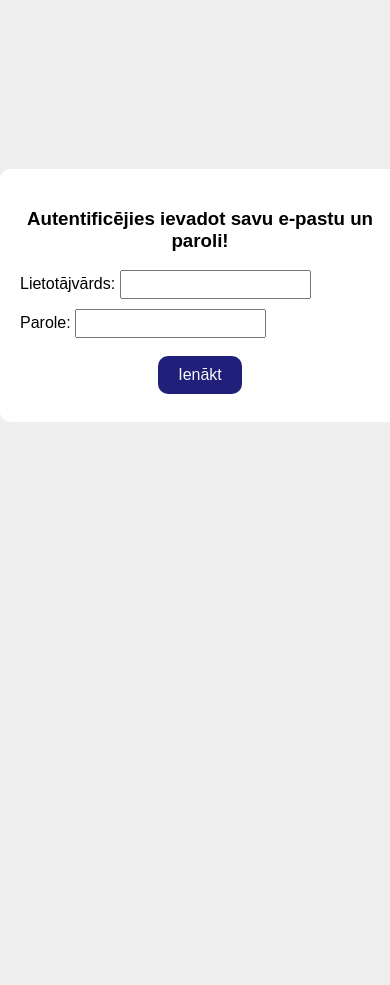
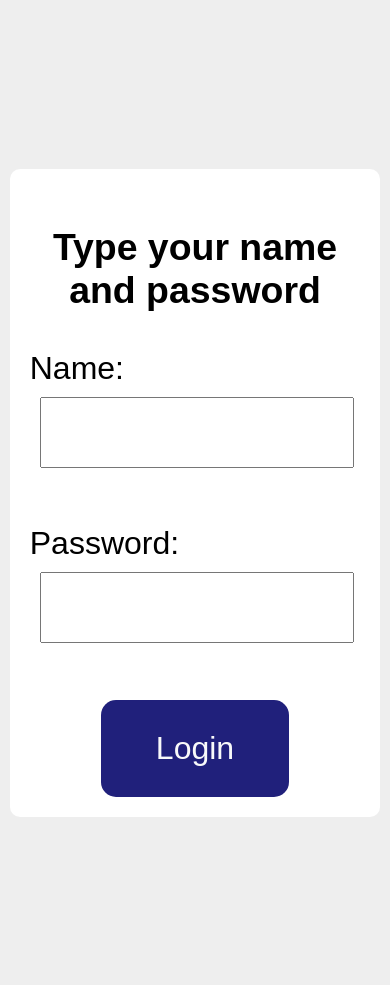
Before and after one commit to juris12/employee_timesheet_app, a Django app: page /accounts/login/ in a window 390 px wide. Before the commit the page ends 422 px from the top, so only its background shows below. Run offline with Django 4.2, Linux system fonts and the light colour scheme; some libraries are stand-ins or nearby versions.

Commit message:
fixed more resoponsivnes bugs

```diff
--- a/accounts/static/accounts/css/accounts.css
+++ b/accounts/static/accounts/css/accounts.css
@@ -5,6 +5,7 @@
   background-color: #fff;
   border-radius: 8px;
   box-shadow: 0 2px 4px rgba(0, 0, 0, 0.1);
+  height: fit-content;
 }
 .custom_form .form_group {
   display: flex;
@@ -34,7 +35,6 @@
   background-color: #f8f9fa;
   position: relative;
   cursor: pointer;
-  background-image: url("path/to/custom-arrow.svg");
   background-repeat: no-repeat;
   background-position: right 10px center;
   background-size: 12px;
@@ -59,8 +59,8 @@
   background-color: #ffffff;
   width: 400px;
   border-radius: 10px;
-  height: 30vh;
   margin: 20vh auto;
+  height: fit-content;
   padding: 20px;
   display: flex;
   flex-direction: column;
@@ -95,3 +95,39 @@
 .unauthorized_error_mesage h2 {
   font-size: 2rem;
 }
+
+@media only screen and (max-width: 1020px) {
+  .login_form {
+    width: 95%;
+    margin: 20vh auto;
+    font-size: 2rem;
+  }
+  .login_form div {
+    margin-bottom: 10px;
+    display: flex;
+    flex-direction: column;
+  }
+  .login_form input {
+    padding: 15px;
+    margin: 10px;
+    width: 95%;
+    font-size: 2rem;
+  }
+  .login_form button {
+    border-radius: 15px;
+    padding: 30px 55px;
+    margin: auto;
+    font-size: 2rem;
+  }
+  .custom_form {
+    width: 90%;
+    margin: 0 auto;
+    padding: 20px;
+  }
+  .custom_form input {
+    width: 80vw;
+  }
+  .custom_form button[type=submit] {
+    padding: 40px 25px;
+  }
+}
--- a/accounts/static/accounts/scss/accounts.scss
+++ b/accounts/static/accounts/scss/accounts.scss
@@ -1,11 +1,11 @@
 .custom_form {
-    width: 80vw;; // Adjust this value based on your design needs
-    margin: 0 auto; // Center the form in the viewport
+    width: 80vw;
+    margin: 0 auto;
     padding: 20px;
     background-color: #fff;
     border-radius: 8px;
     box-shadow: 0 2px 4px rgba(0, 0, 0, 0.1);
-
+    height: fit-content;
     .form_group {
         display: flex;
         flex-direction: column;
@@ -20,7 +20,7 @@
         select {
             width: 100%;
             padding: 10px;
-            margin-bottom: 1rem; // Space below each input or select
+            margin-bottom: 1rem;
             border: 1px solid #ccc;
             border-radius: 4px;
             &:focus {
@@ -29,16 +29,12 @@
             box-shadow: 0 0 0 0.2rem rgba(0, 123, 255, 0.25);
             }
         }
-
-        // Custom styling for <select> dropdown
         select {
-            appearance: none; // Remove default browser styling
+            appearance: none;
             background-color: #f8f9fa;
             position: relative;
             cursor: pointer;
 
-            // Add a custom arrow or other styling
-            background-image: url('path/to/custom-arrow.svg');
             background-repeat: no-repeat;
             background-position: right 10px center;
             background-size: 12px;
@@ -68,8 +64,9 @@
     background-color: #ffffff;
     width: 400px;
     border-radius: 10px;
-    height: 30vh;
     margin: 20vh auto;
+        height: fit-content;
+
     padding: 20px;
     display: flex;
     flex-direction: column;
@@ -104,3 +101,43 @@
         font-size: 2rem;
     }
 }
+@media only screen and (max-width: 1020px) {
+  .login_form{
+    width: 95%;
+    margin: 20vh auto;
+    font-size: 2rem;
+     div {
+        margin-bottom: 10px;
+        display: flex;
+        flex-direction: column;
+    }
+    input {
+        padding: 15px;
+        margin: 10px;
+        width: 95%;
+        font-size: 2rem;
+    }
+    button{
+        border-radius: 15px;
+        padding: 30px 55px;
+        margin: auto;
+        font-size: 2rem;
+    }
+}
+
+.custom_form {
+    width: 90%;
+    margin: 0 auto;
+    padding: 20px;
+    input{
+        width: 80vw;
+    }
+
+
+
+    button[type="submit"] {
+        padding: 40px 25px;
+    }
+  }
+
+}
--- a/accounts/templates/accounts/login.html
+++ b/accounts/templates/accounts/login.html
@@ -10,7 +10,7 @@
 </head>
 <body>
     <form method="post" class="login_form">
-        <h3>Autentificējies ievadot savu e-pastu un paroli!</h3>
+        <h3>Type your name and password</h3>
 
         {% if error %}
         <div style="color: red;">{{ error }}</div>
@@ -18,15 +18,15 @@
         {% csrf_token %}
 
         <div>
-            <label for="username">Lietotājvārds:</label>
+            <label for="username">Name:</label>
             <input type="text" name="username" id="username" required><br>
         </div>
         <div>
-            <label for="password">Parole:</label>
+            <label for="password">Password:</label>
             <input type="password" name="password" id="password" required><br>
         </div>
 
-        <button type="submit" class="zoom">Ienākt</button>
+        <button type="submit" class="zoom">Login</button>
     </form>
 </body>
 </html>
--- a/employees/templates/employees/employee_detail.html
+++ b/employees/templates/employees/employee_detail.html
@@ -65,7 +65,7 @@
       const chart = document.querySelector('.employee_detail_graf, .employee_detail_graf_mob');
       if (!chart) return; // safety check
 
-      if (window.innerWidth < 850) {
+      if (window.innerWidth < 1250) {
           chart.classList.remove('employee_detail_graf');
           chart.classList.add('employee_detail_graf_mob');
       } else {
--- a/static/css/index.css
+++ b/static/css/index.css
@@ -66,13 +66,13 @@
 }
 
 .closed_nav_bar .show_nav_bar_btn {
-  width: 25px;
-  height: 25px;
+  width: 35px;
+  height: 85px;
   background-color: #b9b9b9;
   transform: rotate(45deg);
   position: absolute;
-  top: -10px;
-  left: -10px;
+  top: -25px;
+  left: -12px;
   transition: ease-in-out 0.3s;
 }
 .closed_nav_bar .show_nav_bar_btn:hover {
@@ -125,6 +125,7 @@
 .dashbord_outer_mob {
   width: 100%;
   margin-left: 0px;
+  min-height: auto;
 }
 
 .employee_outer .employee_filter {
--- a/static/scss/_navbar.scss
+++ b/static/scss/_navbar.scss
@@ -67,13 +67,13 @@ $nav_width: 280px;
 }
 .closed_nav_bar{
     .show_nav_bar_btn{
-        width: 25px;
-        height: 25px;
+        width: 35px;
+        height: 85px;
         background-color: #b9b9b9;
         transform: rotate(45deg);
         position: absolute;
-        top: -10px;
-        left: -10px;
+        top: -25px;
+        left: -12px;
         transition: ease-in-out 0.3s;
         &:hover{
             scale: 1.5;
@@ -128,4 +128,5 @@ $nav_width: 280px;
 .dashbord_outer_mob{
     width: 100%;
     margin-left: 0px;
+    min-height: auto;
 }
--- a/templates/base.html
+++ b/templates/base.html
@@ -7,6 +7,8 @@
     {% endblock %}
     <link rel="icon" type="image/x-icon" href="../static/img/favicon.ico">
     <meta charset="UTF-8">
+    <meta name="viewport" content="width=device-width, initial-scale=1.0">
+
     <script src="https://kit.fontawesome.com/95715e8b3f.js" crossorigin="anonymous"></script>
 </head>
 <body>
--- a/templates/navbar.html
+++ b/templates/navbar.html
@@ -29,7 +29,7 @@
     const dashbord = document.querySelector('.dashbord_outer,.dashbord_outer_mob');
     if (!dashbord) return; // safety check
 
-    if (window.innerWidth < 850) {
+    if (window.innerWidth < 1250) {
         dashbord.classList.remove('dashbord_outer');
         dashbord.classList.add('dashbord_outer_mob');
     } else {
```
Also changed, not shown: attendance.db, 1 other file.
